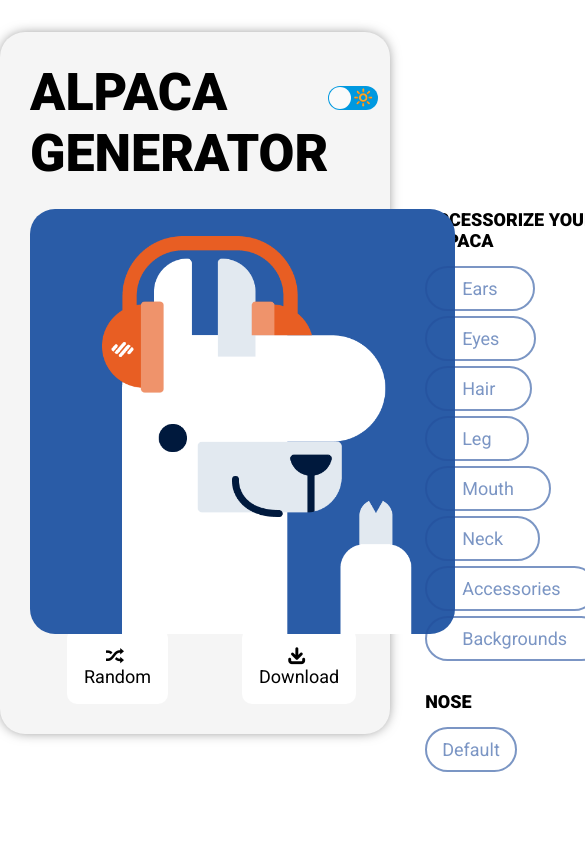
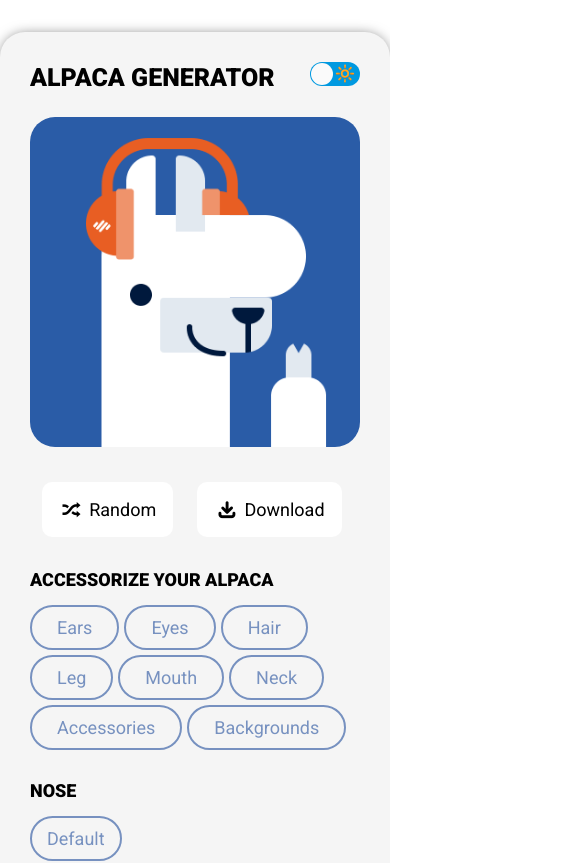
Before and after one commit to cassia102/alpaca-image-generator, a React (Create React App) app: page / in a window 390 px wide. Shown: the top 863 px of the page, 585 px wide, since content can reach past the window. Built offline with nearby package versions, Linux system fonts and the light colour scheme.

Commit message:
Add mobile responsive styling

```diff
--- a/src/App.scss
+++ b/src/App.scss
@@ -21,6 +21,12 @@
     --button-background: #bb86fc;
     --lrg-buttons-background: #4d4d4d;
     --lrg-buttons-text: #fff;
+}
+
+@mixin mobile {
+    @media screen and (max-width: 768px) {
+        @content;
+    }
 }
 
 * {
@@ -60,6 +66,10 @@ body {
                 font-weight: 900;
                 text-transform: uppercase;
                 margin-bottom: 25px;
+
+                @include mobile {
+                    font-size: 25px;
+                }
             }
         }
 
@@ -68,9 +78,19 @@ body {
             gap: 2rem;
             height: 495px;
 
+            @include mobile {
+                flex-direction: column;
+                height: 1000px;
+            }
+
             .left,
             .right {
                 width: 425px;
+
+                @include mobile {
+                    height: 420px;
+                    width: 100%;
+                }
 
                 .download-btn,
                 .random-btn,
@@ -88,6 +108,10 @@ body {
                     padding: 17px;
                     margin: 8px 37px 0;
                     align-self: flex-end;
+
+                    @include mobile {
+                        margin: 8px 12px 0;
+                    }
                 }
 
                 .icon-shuffle,
@@ -104,6 +128,10 @@ body {
                     img {
                         position: absolute;
                         width: 425px;
+
+                        @include mobile {
+                            width: 330px;
+                        }
                     }
 
                     .background {
@@ -139,6 +167,10 @@ body {
                         font-size: 18px;
                         cursor: pointer;
                         margin: 0 5px 5px 0;
+
+                        @include mobile {
+                            padding: 10px 25px;
+                        }
 
                         &.selected {
                             background: var(--button-background);
```
